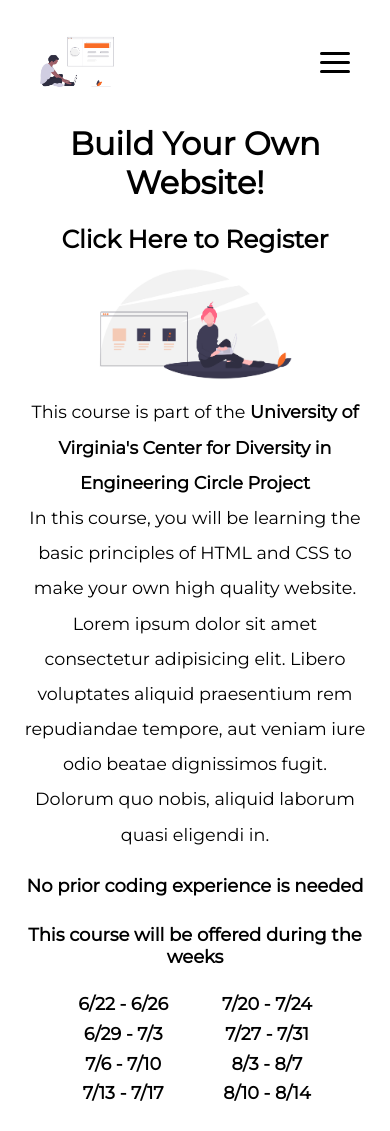
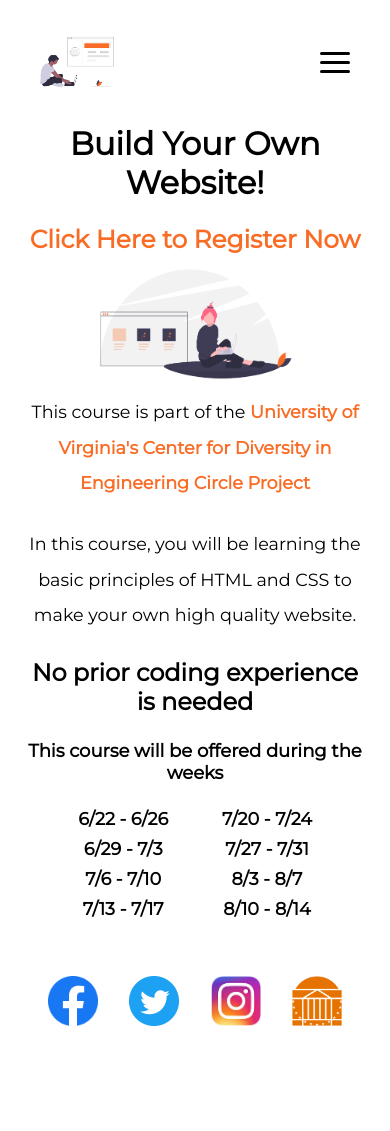
Before and after one commit to Kevin-Luk-Hub/CDE-website, a plain HTML site: page index.html in a window 390 px wide. Shown: the top 1131 px of the page. After the commit the page ends 1058 px from the top, so only its background shows below. Drawn offline with Linux system fonts and the light colour scheme.

Commit message:
Adjusted margins on mobile view and cleaned up HTML design

```diff
--- a/css/style.css
+++ b/css/style.css
@@ -53,23 +53,13 @@ button {
     color: black;
 }
 
-.welcome-message p,
+.welcome-body p,
 .resource-container,
 .about-container p,
 .feedback-container p {
     text-align: center;
     line-height: 2;
 }
-
-/* Footer {
-    position: fixed;
-    left: 0px;
-    bottom: 0px;
-    height: 30px;
-    width: 100%;
-    text-align: center;
-    font-weight: bold;
-} */
 
 .social-media-container {
     margin: 2em 1em 2em 1em;
@@ -82,7 +72,7 @@ button {
     opacity: 0.6;
 }
 
-/* --------------- Home --------------- */
+/* --------------- Navigation bar --------------- */
 
 .nav-bar {
     display: flex;
@@ -141,40 +131,55 @@ button {
     border-radius: 10px;
 }
 
-/* button {
-    padding: 7px 15px;
-    background-color: transparent;
-    border: none;
-    border-radius: 20px;
-    cursor: pointer;
-}
+/* --------------- Home --------------- */
 
-button:hover {
-    transition: all 0.3s ease 0s;
-    background-color: rgba(249, 108, 38, 0.8);
-} */
-
-.welcome-container {
+.welcome-title {
     text-align: center;
 }
 
-.welcome-container h1 {
+.welcome-title h1 {
     margin-bottom: 0.7em;
+}
+
+.welcome-title h3 {
     text-align: center;
 }
 
-.welcome-container a {
+.welcome-title a {
     text-align: center;
-    margin: 0.6em;
     font-size: 1.55rem;
 }
 
-.welcome-message p {
+.welcome-title a:hover {
+    transition: all 0.3s ease 0s;
+    color: #f96c26;
+}
+
+.girl-logo-container {
+    text-align: center;
+}
+
+.girl-logo {
+    width: 430px;
+    height: 240px;
+}
+
+.welcome-body p {
     text-align: center;
     font-size: 1.1rem;
 }
 
-.welcome-message h3 {
+.circle-project:hover {
+    transition: all 0.3s ease 0s;
+    color: #f96c26;
+}
+
+.welcome-body h2 {
+    margin-top: 0.5em;
+    text-align: center;
+}
+
+.welcome-body h3 {
     text-align: center;
     margin-top: 1.3em;
     font-size: 1.125rem;
@@ -190,7 +195,12 @@ button:hover {
     text-align: center;
 }
 
+.date-list-container {
+    text-align: center;
+}
+
 .date-list-container ul {
+    text-align: center;
     display: inline-block;
     list-style: none;
     margin: 1em;
@@ -198,30 +208,6 @@ button:hover {
 
 .date-list li {
     margin: 0.5em;
-}
-
-.girl-logo-container {
-    text-align: center;
-}
-
-.girl-logo {
-    width: 430px;
-    height: 240px;
-}
-
-.register-link {
-    display: inline;
-    font-size: 30px;
-}
-
-.register-link:hover {
-    transition: all 0.3s ease 0s;
-    color: #f96c26;
-}
-
-.circle-project:hover {
-    transition: all 0.3s ease 0s;
-    color: #f96c26;
 }
 
 /* --------------- Resources --------------- */
@@ -255,11 +241,12 @@ button:hover {
 
 .about-container p {
     text-align: center;
-    margin: 1em 1em 0.9em 1em;
+    margin: 1em 1em 1em 1em;
 }
 
 .about-logo-container {
-    margin-top: 3em;
+    margin-top: 1em;
+    margin-bottom: 6em;
     display: flex;
     justify-content: space-evenly;
     align-items: center;
@@ -329,9 +316,22 @@ button:hover {
 /* --------------- Media Queries--------------- */
 
 @media (max-width: 780px) {
-    .welcome-container, .welcome-message, .resource-container, .contact-container, .about-container, .feedback-container{
+    .welcome-title, .welcome-body, .resource-container, .contact-container, .about-container, .feedback-container{
         margin-left: 1.5em;
         margin-right: 1.5em;
+    }
+
+    .welcome-title a {
+        color: #f96c26;
+    }
+
+    .circle-project {
+        color: #f96c26;
+    }
+
+    .class-description {
+        margin-top: 1.5em;
+        margin-bottom: 1.5em;
     }
 
     .welcome-list {
@@ -344,8 +344,6 @@ button:hover {
     }
 
     .girl-logo {
-        /* width: 70%;
-        height: 20%; */
         width: 235px;
         height: 140px;
     }
@@ -382,9 +380,7 @@ button:hover {
         display: flex;
         align-items: center;
         justify-content: center;
-        animation: transitionIn 1.5s;
-        position: absolute;
-        z-index: 5;
+        animation: transitionSlideIn 1s;
     }
 
     .html-logo {
@@ -406,4 +402,13 @@ button:hover {
         margin-top: 1em;
         margin-bottom: 5em;
     }
+
+    .feedback-container a {
+        color: #f96c26;
+    }
+
+    .contact-container a {
+        color: #f96c26;
+    }
+
 }
--- a/index.html
+++ b/index.html
@@ -11,7 +11,6 @@
         <title>CDE Course</title>
     </head>
     <body>
-        <div class="welcome-page">
         <nav class="nav-bar">
             <div class="logo-container">
                 <a href="https://undraw.co/illustrations" target="_blank">
@@ -38,17 +37,13 @@
             </div>
         </nav>
 
-            <div class="welcome-container">
+        <div class="welcome-title">
             <h1>Build Your Own Website!</h1>
-                <p class="register">
-                    <a
-                        href="https://www.eventbrite.com/e/cde-circle-project-registration-weekly-registrations-registration-109040202180?aff="
-                        target="_blank"
-                        class="register-link"
-                    >
-                        Click Here to Register
+            <h3>
+                <a href="">
+                    Click Here to Register Now
                 </a>
-                </p>
+            </h3>
         </div>
 
         <div class="girl-logo-container">
@@ -59,7 +54,7 @@
             />
         </div>
 
-            <div class="welcome-message">
+        <div class="welcome-body">
             <p>
                 This course is part of the
                 <a
@@ -67,24 +62,19 @@
                     target="_blank"
                     class="circle-project"
                 >
-                        University of Virginia's Center for Diversity in
-                        Engineering Circle Project
+                    University of Virginia's Center for Diversity in Engineering
+                    Circle Project
                 </a>
             </p>
-                <p>
+            <p class="class-description">
                 In this course, you will be learning the basic principles of
-                    HTML and CSS to make your own high quality website. Lorem
-                    ipsum dolor sit amet consectetur adipisicing elit. Libero
-                    voluptates aliquid praesentium rem repudiandae tempore, aut
-                    veniam iure odio beatae dignissimos fugit. Dolorum quo
-                    nobis, aliquid laborum quasi eligendi in.
+                HTML and CSS to make your own high quality website.
             </p>
 
-                <h3>No prior coding experience is needed</h3>
+            <h2>No prior coding experience is needed</h2>
 
-                <div class="welcome-list">
+            <div class="date-list-container">
                 <h3>This course will be offered during the weeks</h3>
-                    <div class="date-list-container">
                 <ul class="date-list">
                     <li>6/22 - 6/26</li>
                     <li>6/29 - 7/3</li>
@@ -97,8 +87,6 @@
                     <li>8/3 - 8/7</li>
                     <li>8/10 - 8/14</li>
                 </ul>
-                    </div>
-                </div>
             </div>
         </div>
 
```
Lines whose indentation alone changed are shown as unchanged.
